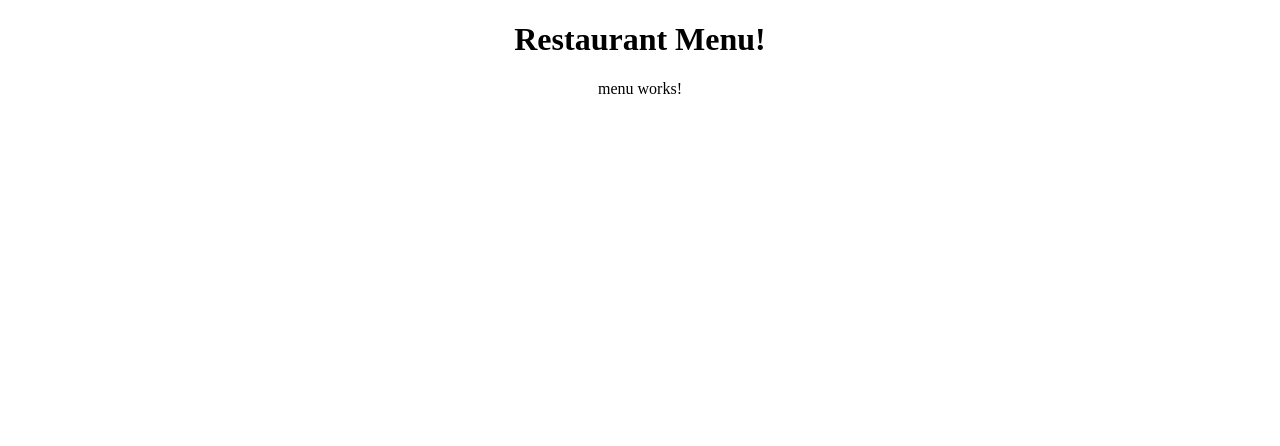
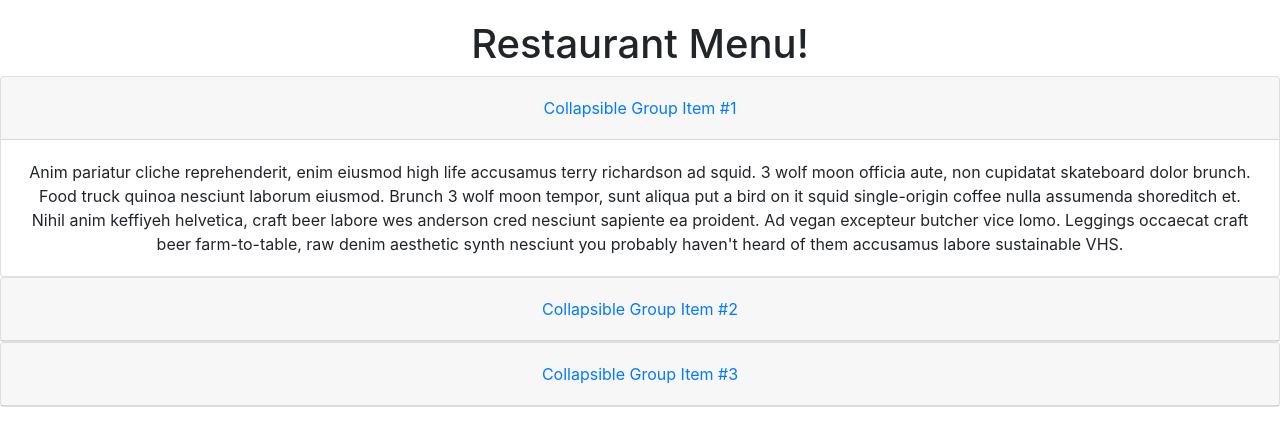
Before and after one commit to Dave-mash/Restaurant-menu, an Angular app: page / in a window 1280 px wide. Shown: the top 446 px of the page. Built offline with nearby package versions, Linux system fonts and the light colour scheme.

Commit message:
first layer accordion

```diff
--- a/src/app/components/menu/menu.component.html
+++ b/src/app/components/menu/menu.component.html
@@ -1,3 +1,68 @@
 <div>
-    <p>menu works!</p>
+    <div id="accordion">
+        <div class="card">
+            <div class="card-header" id="headingOne">
+                <h5 class="mb-0">
+                    <button class="btn btn-link" data-toggle="collapse" data-target="#collapseOne" aria-expanded="true"
+                        aria-controls="collapseOne">
+                        Collapsible Group Item #1
+                    </button>
+                </h5>
+            </div>
+
+            <div id="collapseOne" class="collapse show" aria-labelledby="headingOne" data-parent="#accordion">
+                <div class="card-body">
+                    Anim pariatur cliche reprehenderit, enim eiusmod high life accusamus terry richardson ad squid. 3
+                    wolf moon officia aute, non cupidatat skateboard dolor brunch. Food truck quinoa nesciunt laborum
+                    eiusmod. Brunch 3 wolf moon tempor, sunt aliqua put a bird on it squid single-origin coffee nulla
+                    assumenda shoreditch et. Nihil anim keffiyeh helvetica, craft beer labore wes anderson cred nesciunt
+                    sapiente ea proident. Ad vegan excepteur butcher vice lomo. Leggings occaecat craft beer
+                    farm-to-table, raw denim aesthetic synth nesciunt you probably haven't heard of them accusamus
+                    labore sustainable VHS.
+                </div>
+            </div>
+        </div>
+        <div class="card">
+            <div class="card-header" id="headingTwo">
+                <h5 class="mb-0">
+                    <button class="btn btn-link collapsed" data-toggle="collapse" data-target="#collapseTwo"
+                        aria-expanded="false" aria-controls="collapseTwo">
+                        Collapsible Group Item #2
+                    </button>
+                </h5>
+            </div>
+            <div id="collapseTwo" class="collapse" aria-labelledby="headingTwo" data-parent="#accordion">
+                <div class="card-body">
+                    Anim pariatur cliche reprehenderit, enim eiusmod high life accusamus terry richardson ad squid. 3
+                    wolf moon officia aute, non cupidatat skateboard dolor brunch. Food truck quinoa nesciunt laborum
+                    eiusmod. Brunch 3 wolf moon tempor, sunt aliqua put a bird on it squid single-origin coffee nulla
+                    assumenda shoreditch et. Nihil anim keffiyeh helvetica, craft beer labore wes anderson cred nesciunt
+                    sapiente ea proident. Ad vegan excepteur butcher vice lomo. Leggings occaecat craft beer
+                    farm-to-table, raw denim aesthetic synth nesciunt you probably haven't heard of them accusamus
+                    labore sustainable VHS.
+                </div>
+            </div>
+        </div>
+        <div class="card">
+            <div class="card-header" id="headingThree">
+                <h5 class="mb-0">
+                    <button class="btn btn-link collapsed" data-toggle="collapse" data-target="#collapseThree"
+                        aria-expanded="false" aria-controls="collapseThree">
+                        Collapsible Group Item #3
+                    </button>
+                </h5>
+            </div>
+            <div id="collapseThree" class="collapse" aria-labelledby="headingThree" data-parent="#accordion">
+                <div class="card-body">
+                    Anim pariatur cliche reprehenderit, enim eiusmod high life accusamus terry richardson ad squid. 3
+                    wolf moon officia aute, non cupidatat skateboard dolor brunch. Food truck quinoa nesciunt laborum
+                    eiusmod. Brunch 3 wolf moon tempor, sunt aliqua put a bird on it squid single-origin coffee nulla
+                    assumenda shoreditch et. Nihil anim keffiyeh helvetica, craft beer labore wes anderson cred nesciunt
+                    sapiente ea proident. Ad vegan excepteur butcher vice lomo. Leggings occaecat craft beer
+                    farm-to-table, raw denim aesthetic synth nesciunt you probably haven't heard of them accusamus
+                    labore sustainable VHS.
+                </div>
+            </div>
+        </div>
+    </div>
 </div>
--- a/src/index.html
+++ b/src/index.html
@@ -1,13 +1,27 @@
 <!doctype html>
 <html lang="en">
+
 <head>
   <meta charset="utf-8">
   <title>Restaurant Menu</title>
   <base href="/">
 
   <meta name="viewport" content="width=device-width, initial-scale=1">
+  <link rel="stylesheet" href="https://stackpath.bootstrapcdn.com/bootstrap/4.3.1/css/bootstrap.min.css"
+    integrity="sha384-ggOyR0iXCbMQv3Xipma34MD+dH/1fQ784/j6cY/iJTQUOhcWr7x9JvoRxT2MZw1T" crossorigin="anonymous">
 </head>
+
 <body>
   <app-root></app-root>
+  <script src="https://code.jquery.com/jquery-3.3.1.slim.min.js"
+    integrity="sha384-q8i/X+965DzO0rT7abK41JStQIAqVgRVzpbzo5smXKp4YfRvH+8abtTE1Pi6jizo"
+    crossorigin="anonymous"></script>
+  <script src="https://cdnjs.cloudflare.com/ajax/libs/popper.js/1.14.7/umd/popper.min.js"
+    integrity="sha384-UO2eT0CpHqdSJQ6hJty5KVphtPhzWj9WO1clHTMGa3JDZwrnQq4sF86dIHNDz0W1"
+    crossorigin="anonymous"></script>
+  <script src="https://stackpath.bootstrapcdn.com/bootstrap/4.3.1/js/bootstrap.min.js"
+    integrity="sha384-JjSmVgyd0p3pXB1rRibZUAYoIIy6OrQ6VrjIEaFf/nJGzIxFDsf4x0xIM+B07jRM"
+    crossorigin="anonymous"></script>
 </body>
+
 </html>
--- a/src/styles.css
+++ b/src/styles.css
@@ -1 +1,4 @@
 /* You can add global styles to this file, and also import other style files */
+body {
+    padding-top: 20px;
+}
```
